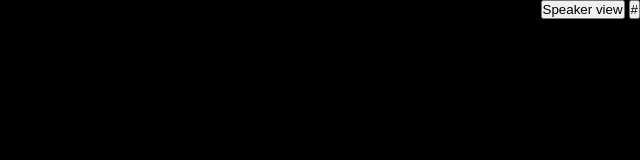
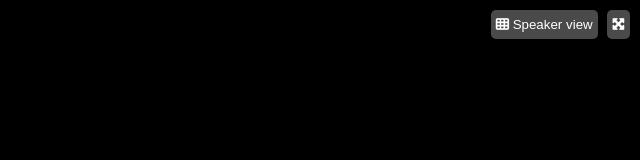
Before and after one commit to MatteoDiMartino/html-css-zoom, a plain HTML site: page index.html in a window 1280 px wide. Shown: the whole page, without its empty margins (640-1280 px from the left). Drawn offline with Linux system fonts and the light colour scheme.

Commit message:
feat: add button

```diff
--- a/index.html
+++ b/index.html
@@ -12,9 +12,9 @@
 </head>
 <body>
     <header class="head">
-        <div class="button">
-            <button>Speaker view</button>
-            <button>#</button>
+        <div class="spacehead">
+            <button class="spacebutton size-button-head button txt-white bg-grey"><i class="fa-solid fa-table-cells"></i> Speaker view</button>
+            <button class="size-button-head button txt-white bg-grey"><i class="fa-solid fa-maximize"></i></button>
         </div>
     </header>
     <main></main>
--- a/style.css
+++ b/style.css
@@ -26,3 +26,37 @@ header {
     display: flex;
     justify-content: end;
 }
+
+.spacehead{
+    padding-top: 10px;
+    padding-right: 10px;
+}
+
+.spacebutton {
+    margin-right: 5px;
+}
+/*--------------
+     ELEMENT
+--------------*/
+
+.button {
+    padding: 7px 5px;
+    border-radius: 5px;
+    border: none;
+}
+
+/*--------------
+     TYPO
+--------------*/
+
+.txt-white {
+    color: white;
+}
+
+.bg-grey {
+    background-color: #4a4a4a;
+}
+
+.size-button-head {
+
+}
```
